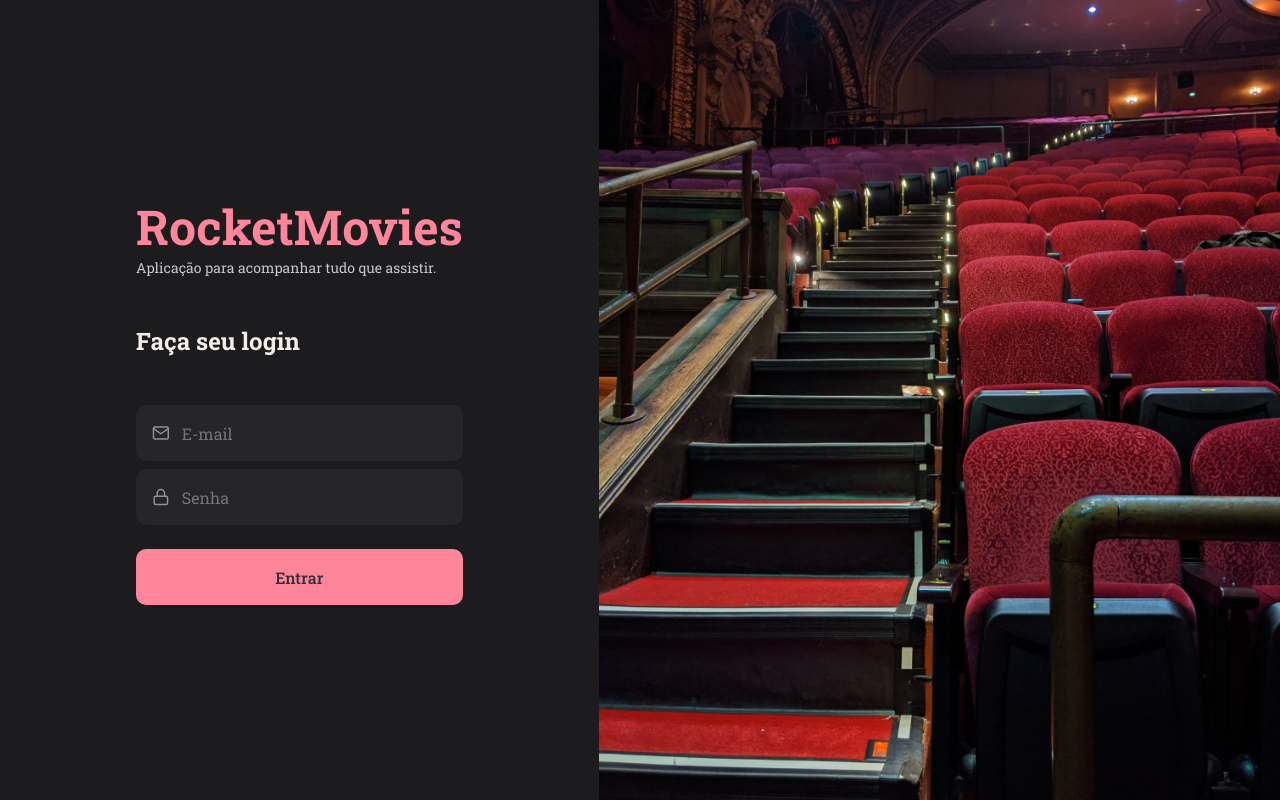
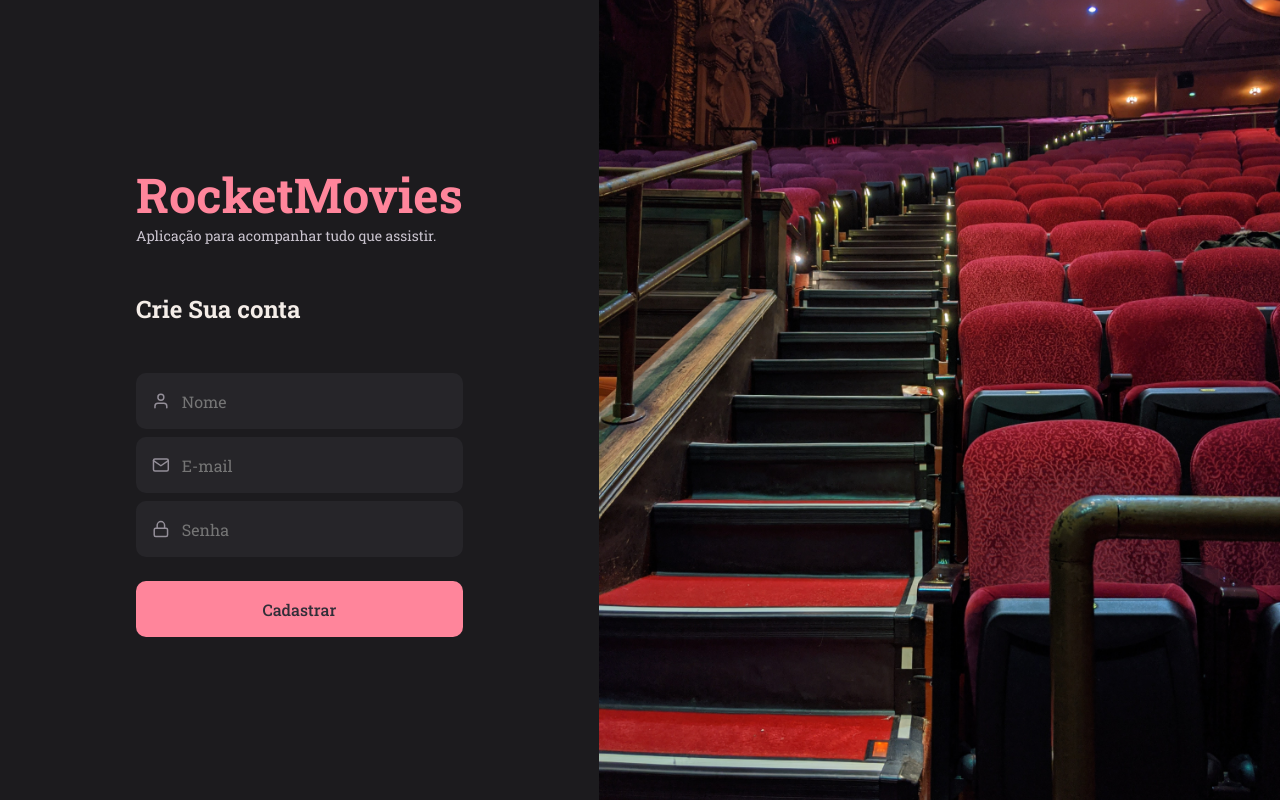
Before and after one commit to guirodrigues9876/rocket-movies, a React (Vite) app: page / in a window 1280 px wide. Built offline with nearby package versions, Linux system fonts and the light colour scheme.

Commit message:
feat: SignUp page

```diff
--- a/src/main.jsx
+++ b/src/main.jsx
@@ -5,13 +5,13 @@
 
 import theme from './styles/theme';
 
-import { SignIn } from './pages/SignIn';
+import { SignUp } from './pages/SignUp';
 
 ReactDOM.createRoot(document.getElementById('root')).render(
   <React.StrictMode>
     <ThemeProvider theme={theme}>
       <GlobalStyles />
-      <SignIn />
+      <SignUp />
     </ThemeProvider>
   </React.StrictMode>
 )
--- /dev/null
+++ b/src/pages/SignUp/index.jsx
@@ -0,0 +1,39 @@
+import { FiMail, FiLock, FiUser} from 'react-icons/fi';
+
+import { Input } from '../../components/Input'
+import { Button } from '../../components/Button'
+import { Container, Form, Background } from './styles'
+
+export function SignUp(){
+    return(
+        <Container>
+            <Form>
+                <h1>RocketMovies</h1>
+                <p>Aplicação para acompanhar tudo que assistir.</p>
+
+                <h2>Crie Sua conta</h2>
+
+                <Input
+                    icon= {FiUser}
+                    type= "text"
+                    placeholder="Nome"
+                    />
+                <Input
+                    icon= {FiMail}
+                    type= "text"
+                    placeholder="E-mail"
+                />
+                <Input
+                    icon= {FiLock}
+                    type="password"
+                    placeholder="Senha"
+                />
+
+                <Button title="Cadastrar"/>
+
+            </Form>
+
+            <Background />
+        </Container>
+    )
+}
--- /dev/null
+++ b/src/pages/SignUp/styles.js
@@ -0,0 +1,38 @@
+import styled  from 'styled-components';
+import backgroundImg from '../../assets/background.png'
+
+export const Container = styled.div`
+    height: 100vh;
+
+    display: flex;
+    align-items: stretch;
+`;
+
+export const Form = styled.div`
+    padding: 0 136px;
+
+    display: flex;
+    flex-direction: column;
+    justify-content: center;
+
+    > h1 {
+        font-size: 48px;
+        color: ${({theme}) => theme.COLORS.PINK}
+    }
+
+    > p {
+        font-size: 14px;
+        color: ${({theme}) => theme.COLORS.GRAY_100}
+    }
+
+    > h2 {
+        font-size: 24px;
+        margin: 48px 0;
+    }
+`;
+
+export const Background = styled.div`
+    flex: 1;
+    background: url(${backgroundImg}) no-repeat center center;
+    background-size: cover;
+`;
```
